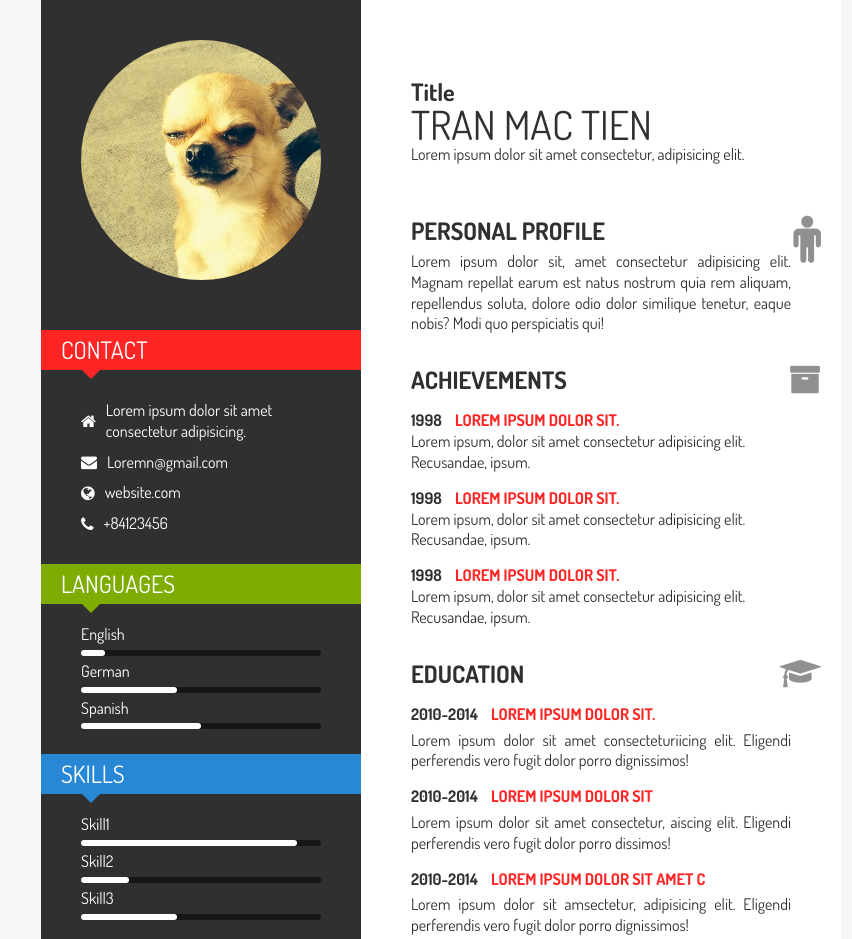
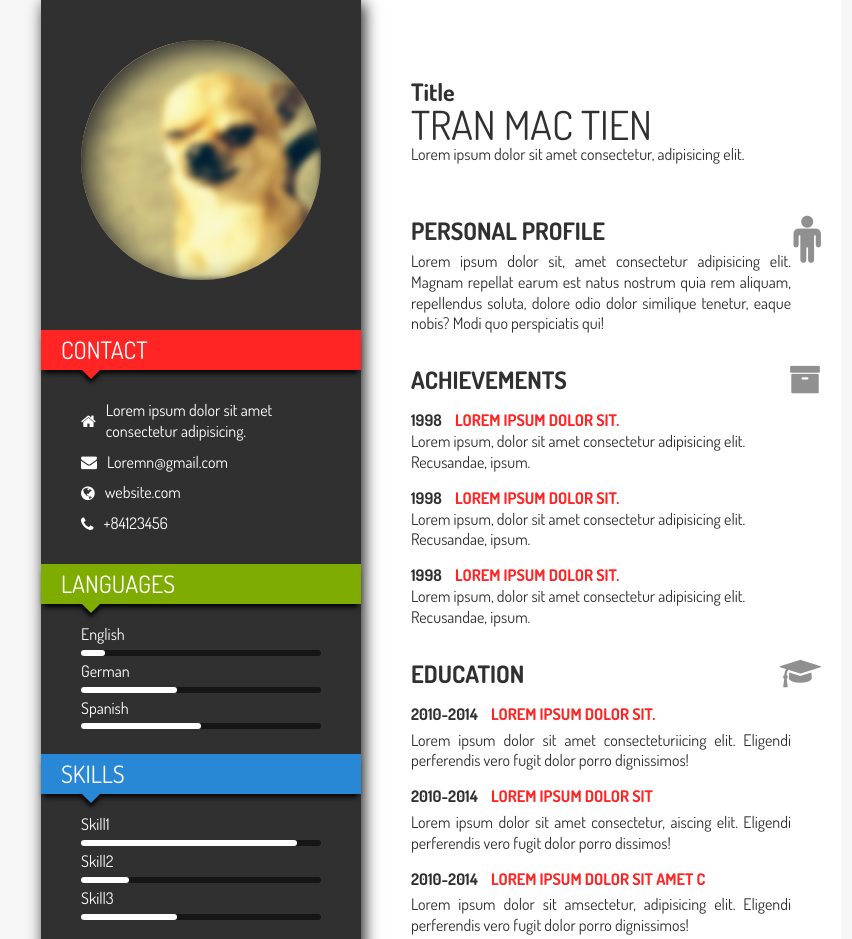
Before and after one commit to TranMacTien/MyCV, a plain HTML site: page index.html in a window 1280 px wide. Shown: the top 939 px of the page, without its empty margins (199-1051 px from the left). Drawn offline with Linux system fonts and the light colour scheme.

Commit message:
update shadow

```diff
--- a/index.html
+++ b/index.html
@@ -22,8 +22,8 @@
         </div>
         <div class="wrapper left">
             <div class="avatar">
-                <div class="avatar__img">
-                </div>
+                <div class="avatar__img"></div>
+                <!-- <img src="avatar.jpg" alt=""> -->
             </div>
         </div>
         <div class="col-2 right">
--- a/style.scss
+++ b/style.scss
@@ -106,7 +106,7 @@ h6 {
 
 .col-1 {
     width: 40%;
-    background-color: #303030;
+    // background-color: #303030;
     color: white;
     position: relative;
     height: 100%;
@@ -118,6 +118,8 @@ h6 {
         text-transform: uppercase;
         font-weight: normal;
         position: relative;
+        z-index:1;
+        box-shadow: 0 6px 5px -3px black;
         &::after {
             content: '';
             display: block;
@@ -130,6 +132,7 @@ h6 {
             border-top-color: inherit;
             bottom: -9px;
             left: 40px;
+            filter: drop-shadow(0 4px 2px black);
         }
     }
     .personal-list {
@@ -177,14 +180,16 @@ h6 {
     height: 100%;
     background-color: #303030;
     z-index:0;
+    box-shadow: 3px 3px 15px rgba(#000000, 0.9);
     @include screen(){
         display: none;
+        box-shadow: none;
     }
 }
 .wrapper{
     width:40%;
     padding:40px;
-    background-color: #303030;
+    // background-color: #303030;
     position: relative;
     z-index: 1;
 }
@@ -192,12 +197,25 @@ h6 {
     width: 100%;
     border-radius: 50%;
     overflow: hidden;
+    position: relative;
+    &::after{
+        display:block;
+        content: '';
+        position: absolute;
+        width: 100%;
+        height: 100%;
+        top: 0;
+        left: 0;
+        box-shadow: inset 10px 10px 30px #303030;
+        border-radius: 50%;
+    }
 }
 .avatar__img {
     height: 0;
     padding-bottom: 100%;
     background: url("avatar.jpg") center no-repeat;
     background-size: cover;
+    filter: blur(3px);
 }
 .col-2 {
     width: 60%;
@@ -266,6 +284,7 @@ h6 {
     }
     .col-1{
         position: static;
+        background-color: #303030;
     }
     .wrapper{
         background-color: transparent;
```
Also changed, not shown: style.css.
